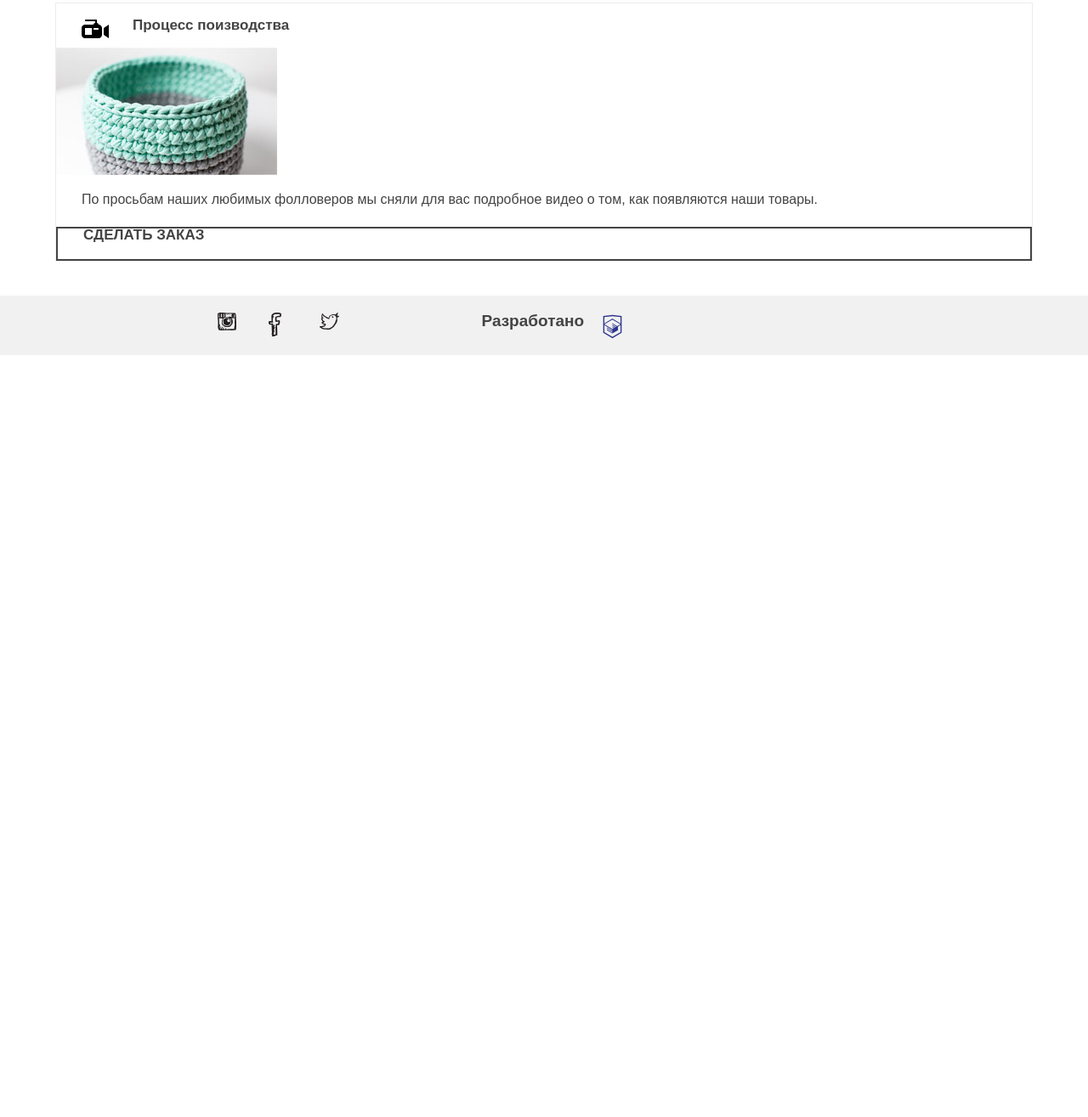
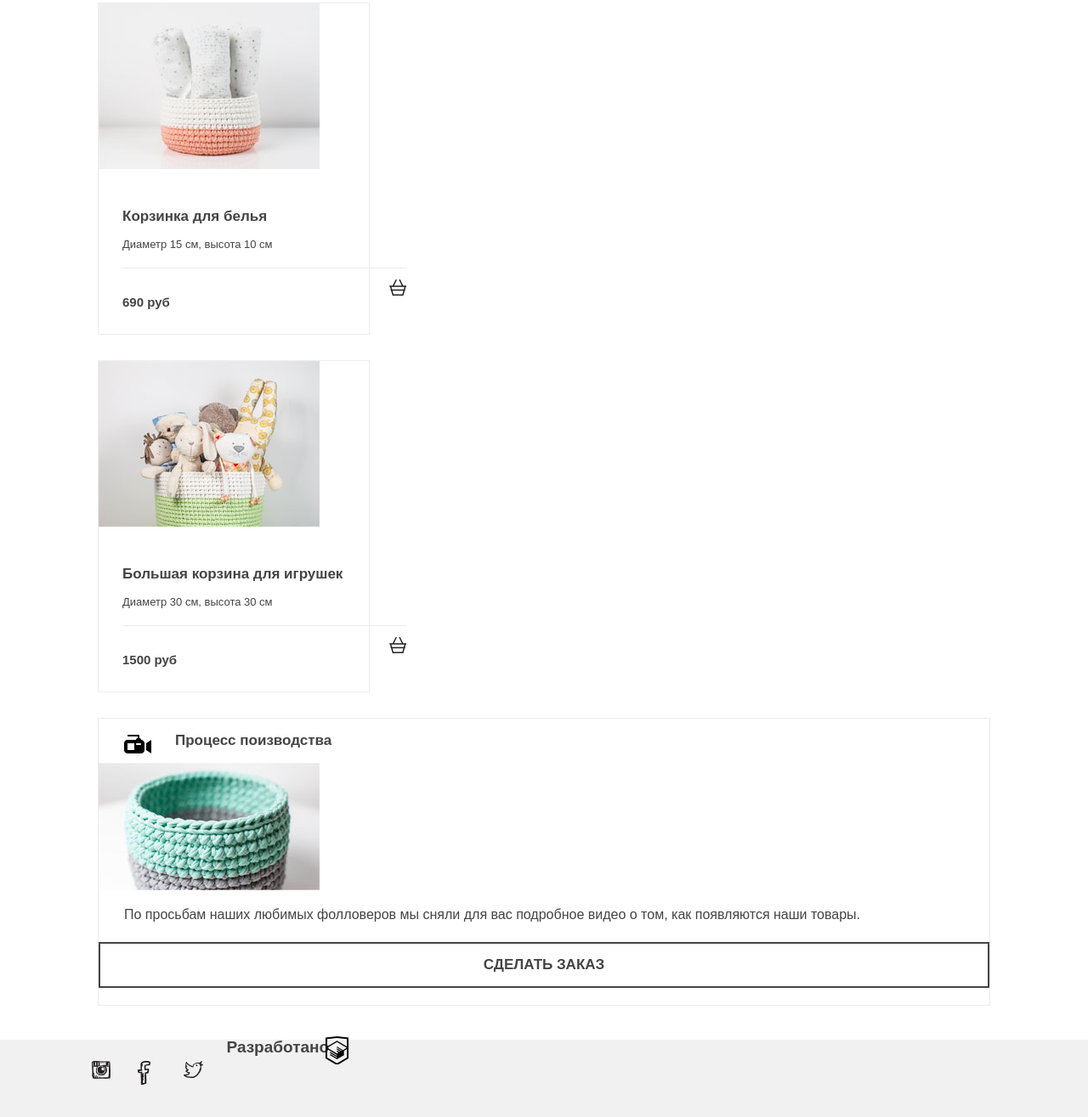
Before and after one commit to enelizarova/Mishka, a website: page catalogue.html in a window 1280 px wide. Shown: the part 727-2042 px from the top of the page at 85% size. Before the commit the page ends 1145 px from the top, so only its background shows below. Drawn offline with nearby package versions, Linux system fonts and the light colour scheme; files that its build step writes are made by us from their sources.

Commit message:
добитый индекс мобайл с пп

```diff
--- a/catalogue.html
+++ b/catalogue.html
@@ -2,6 +2,7 @@
 <html lang="ru">
   <head>
     <meta charset="utf-8">
+    <meta name="viewport" content="width=device-width, initial-scale=1">
     <title>HTML Academy: Мишка</title>
     <link href="css/style.css" rel="stylesheet">
   </head>
@@ -44,8 +45,8 @@
         </header>
       </div>
     <main>
-      <div class="main-container">
         <h1 class="page-name">Каталог товаров</h1>
+        <div class="content-container">
         <div class="catalogue-list">
           <div class="product">
             <a href="" class="product__pic">
@@ -67,10 +68,14 @@
               <img src="img/photo-2-mobile@1x.jpg" width="260" height="195">
             </a>
             <div class="product__wrapper">
+              <div class="product__info">
               <a class="product__name">Корзинка для белья</a>
               <p class="product__parameters">Диаметр 15 см, высота 10 см</p>
+              </div>
+              <div class="product__pay-info">
               <p class="product__price">690 руб</p>
               <a class="product__cart" href=""></a>
+              </div>
             </div>
           </div>
           <div class="product">
@@ -78,10 +83,14 @@
               <img src="img/photo-3-mobile@1x.jpg" width="260" height="195">
             </a>
             <div class="product__wrapper">
+            <div class="product__info">
               <a class="product__name">Большая корзина для игрушек</a>
               <p class="product__parameters">Диаметр 30 см, высота 30 см</p>
+              </div>
+              <div class="product__pay-info">
               <p class="product__price">1500 руб</p>
               <a href="" class="product__cart"></a>
+              </div>
             </div>
           </div>
         </div>
@@ -106,7 +115,7 @@
           <a href="#" class="socials__link socials__link--fb"></a>
           <a href="#" class="socials__link socials__link--tw"></a>
         </div>
-        <div class="developer">
+        <div class="developer clearfix">
           <p class="developer__intro">Разработано</p>
           <a href="#" class="developer__link"></a>
         </div>
--- a/less/btn.less
+++ b/less/btn.less
@@ -1,7 +1,8 @@
 .btn {
   display: block;
   margin-top: 23px;
-  padding: 17px 83px;
+  padding-top: 17px;
+  padding-bottom: 17px;
   font-size: @up-text;
   line-height: 16px;
   text-transform: uppercase;
@@ -9,4 +10,5 @@
   color: @base-color;
   font-weight: bold;
   border: 2px solid @base-color;
+  text-align: center;
 }
--- a/less/catalogue-list.less
+++ b/less/catalogue-list.less
@@ -1,3 +1,4 @@
-// .catalogue-list {
-//     margin: 0 30px;
-// }
+.catalogue-list {
+  display: flex;
+  flex-direction: column;
+}
--- a/less/contacts-table.less
+++ b/less/contacts-table.less
@@ -1,10 +1,10 @@
 .contacts-table {
-  margin-bottom: 40px;
+  margin-bottom: 5px;
   display: table;
   font-size: @base-text;
   line-height: 30px;
 }
-.contacts-tavle__container {
+.contacts-table__container {
   padding-bottom: 11px;
 }
 .contacts-table__field,
--- a/less/contacts.less
+++ b/less/contacts.less
@@ -7,7 +7,7 @@
   line-height: 30px;
   margin-bottom: 27px;
 }
-.contackts__map {
-  position: absolute;
+.contacts__map {
   width: 100%;
+  margin-bottom: 34px;
 }
--- a/less/developer.less
+++ b/less/developer.less
@@ -2,13 +2,27 @@
   font-size: @link-text;
   position: relative;
   font-weight: bold;
+  line-height: 18px;
+  padding-left: 16px;
+}
+.developer__intro {
+  margin: 0;
+  float: left;
+}
+.developer__link {
+  display: block;
+  position: relative;
+  width: 33px;
+  height: 33px;
+  float: right;
+  margin-right: 10px;
     &::after {
     content: '';
     position: absolute;
     width: 33px;
     height: 33px;
-    background: url('../img/htmlacademy.svg') no-repeat 0 0;
-    top: 0;
-    right: 30px;
+    background: url('../img/logo-htmlacademy.svg') no-repeat 0 0;
+    top: -4px;
+    right: 4px;
   }
 }
--- a/less/feedback.less
+++ b/less/feedback.less
@@ -1,7 +1,7 @@
 .feedbacks {
-  margin-bottom: 40px;
+  margin-bottom: 84px;
 }
-.feedback-title {
+.feedback__title {
   font-size: @h2;
   font-weight: bold;
   margin-bottom: 26px;
@@ -25,7 +25,7 @@
   padding: 25px 64px;
   border: 1px solid #ececec;
   position: relative;
-  margin-bottom: 10px;
+  margin-bottom: 9px;
   &--to-right {
     margin-left: -4px;
     border-left: none;
--- a/less/global.less
+++ b/less/global.less
@@ -5,7 +5,7 @@ body {
   font-family: @base-fontfamily;
 }
 html {
-  height:100vh;
+  height: 100vh;
 }
 .content-wrapper {
   width: 320px;
@@ -300,4 +300,5 @@ html {
 .main-footer {
   margin-top: 40px;
   padding: 0 20px;
+  padding-bottom: 20px;
 }
--- a/less/good-of-week.less
+++ b/less/good-of-week.less
@@ -16,7 +16,7 @@
   margin-top: 25px;
 }
 .good-of-week__text {
-  margin-bottom: 14px;
+  margin-bottom: 19px;
 }
 .good-of-week__offers-name {
   color: @main-theme-color;
--- a/less/how-to-do.less
+++ b/less/how-to-do.less
@@ -18,11 +18,10 @@
     left: 30px;
   }
 }
-.how-to-do__text,
-.how-to-do__btn {
+.how-to-do__text {
   padding: 0 30px;
 }
 .how-to-do__btn {
   display: block;
-  padding-bottom: 20px;
+  margin-bottom: 20px;
 }
--- a/less/product.less
+++ b/less/product.less
@@ -1,3 +1,4 @@
+
 .product {
   border: 1px solid #ededed;
   margin-bottom: 30px;
@@ -23,12 +24,19 @@
   font-size: @base-text;
   font-weight: bold;
   line-height: 24px;
+  display: inline-block;
+  margin-right: -4px;
+  float: left;
+  vertical-align: top;
 }
 .product__cart {
   position: relative;
-  display: block;
+  display: inline-block;
+  font-size: 0;
   width: 22px;
   height: 20px;
+  float: right;
+  vertical-align: top;
   &::after {
     content: '';
     position: absolute;
--- a/less/socials.less
+++ b/less/socials.less
@@ -1,12 +1,14 @@
 .socials {
-  padding: 20px 15%;
+  padding-top: 25px;
+  padding-left: 38px;
   border-bottom: 1px solid #e5e5e5;
+  margin-bottom: 45px;
 }
 .socials__link {
   display: inline-block;
   font-size: 0;
   position: relative;
-  margin-right: 30px;
+  margin-right: 24px;
   width: 30px;
   height: 30px;
   &--tw {
@@ -16,7 +18,7 @@
     content: '';
     position: absolute;
     top: 0;
-    left: 50%;
+    left: 0;
     width: 30px;
     height: 30px;
   }
--- a/less/table.less
+++ b/less/table.less
@@ -1,6 +1,6 @@
 .table {
   border-collapse: collapse;
-  margin-bottom: 30px;
+  margin-bottom: 25px;
 }
 .table__field,
 .table__value {
```
Also changed, not shown: form.html (+14 -14 lines), index.html (+6 -6 lines).
